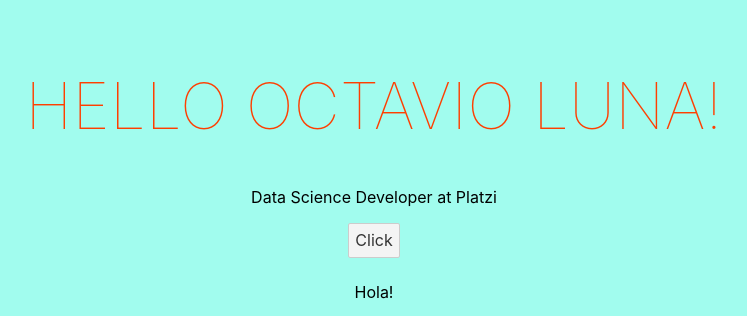
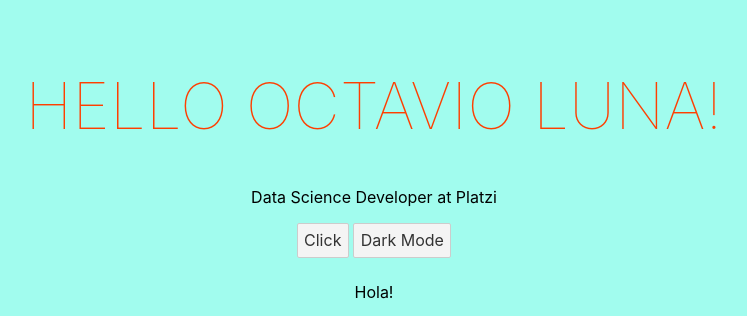
Before and after one commit to OctaLuna/SVELTE, a Svelte app: page / in a window 1280 px wide. Shown: the top 316 px of the page, without its empty margins (266-1013 px from the left). Built offline with nearby package versions, Linux system fonts and the light colour scheme.

Commit message:
Commit 5; modificamos App.svelte y About.svelte; lo que hicimos esta vez, fue usar condicinales, agregamos un nuevo modo a nuestro trabajo el Dark Mode, que es un modo oscuro de la pagina al apretar un boton

```diff
--- a/src/App.svelte
+++ b/src/App.svelte
@@ -37,6 +37,12 @@
 		/*#5affe7;*/
 		/*00f2ff;*/
 	}
+	/*Lo que hacemos es activar un nuevo elemento global y hacemos efecto sobre doby.dark-mode*/
+	:global(body.dark-mode){
+		/*Lo que estamos haciendo es que cada vez que  cambiemos al modo dark.mode cambie esto de color*/
+		background-color: #1d3040;
+		color: #bfc3c7;
+	}
 
 	main {
 		text-align: center;
@@ -75,3 +81,4 @@
 	<Person name={data.name} LastName={data.LastName} age={data.age} />
 	<img src={svelteLogo} alt="Svelte">
 </main>
+-
--- a/src/components/About.svelte
+++ b/src/components/About.svelte
@@ -1,16 +1,31 @@
 <!--Esto es para crear componente o agregar-->
 <script>
+    //VARIABLES
     //Estamos creando un variable donde tenemos escrito nuestra descripción
     let someText = "Data Science Developer at Platzi";
     //Esta variable es para crear un contador
     let count = 0;
+    //Esto es parte del DarkMode para mostrar elemento en casos especiales
+    let styles = { darkMode: false}
 
+    //FUNCIONES
     //Esto es para manejar el contador de los click del boton
     function handleClick(){
         count += 1;
     }
+    //Esta función es para que, al hacer click en el boton se active el DarkMode
+    function toggle() {
+        //Esto es para decir que si el valor de la variable es falso conviertelo a true y viceversa
+        styles.darkMode = !styles.darkMode;
+        //Como svelte no tiene un virtual bod, podemos usar window, documento para acceder directamente al body y accedemos a la lista de clases que tenemos y le pasamos el valor toggle que en este caso es dark-mode, de esta forma cada vez que hagamos toggle se la asignamos a el documento en este caso a body
+        window.document.body.classList.toggle("dark-mode")
+    }
+
 
 </script>
+
+
+
 
 <style>
     /*Le Estamos dando estilo a nuestro texto*/
@@ -20,12 +35,26 @@
 </style>
 <!--Estamos estableciendo nuestros componentes, de esta forma no tendremos errores -->
 <div class="About">
-    <!--Estamos imprimiento nuestro texto o someText-->
+
+    <!--Esta es una condicional que aparecera cuando estemos en dark mode-->
+    {#if !styles.darkMode}
+        <p>{someText}</p>
+    {:else}
+        <p>Hello Dark Mode</p>
+    {/if}
+
+
+    <!--Estamos imprimiento nuestro texto o someText
     <p>
         {someText}
     </p>
+    -->
+
+
     <!--Estamos creando un boton para nuestro contador, {count} estamos referenciando la variable count que es el contador
     on:click={handleClick} Esto es para que cada vez que le demos click a nuestro boton llamamos a la funcion handleClick
     count == 0 ? "" : count Esto es para que, cuando el valor de count es 0 no muestre nada pero si no es 0 muestre el contador-->
     <button on:click={handleClick}>Click {count == 0 ? "" : count}</button>
+    <!--Creamos un boton para cambiar al modo dark-mode-->
+    <button on:click={toggle}>Dark Mode</button>
 </div>
```
